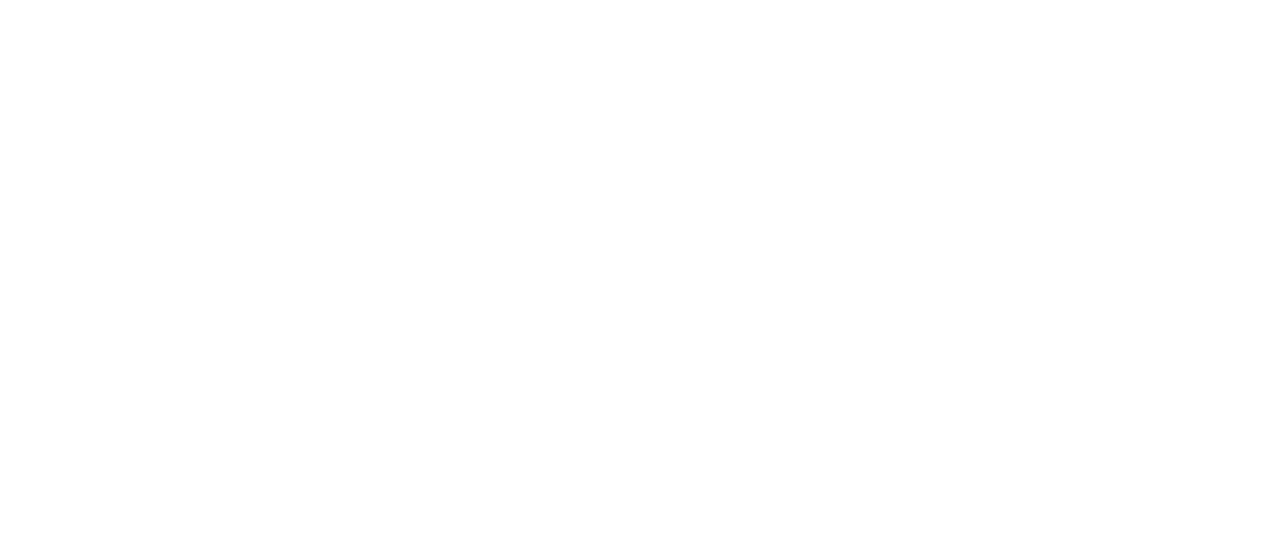
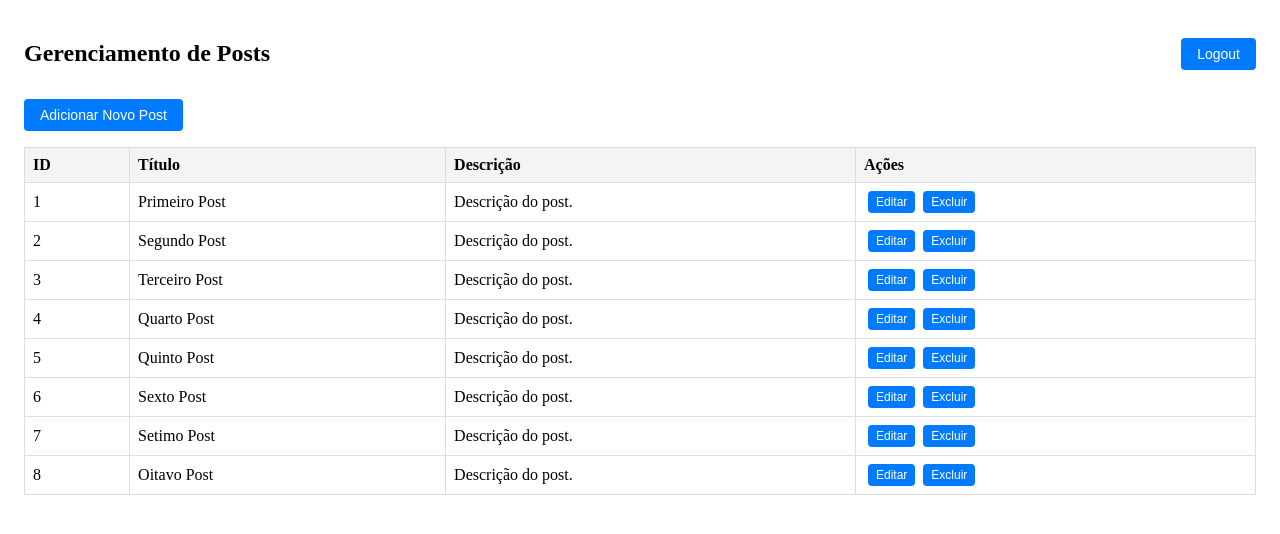
Before and after one commit to barbara-azevedo/techChallenge3, a React (Vite) app: page /postmanagement in a window 1280 px wide. Before the commit this address had no page. Shown: the top 534 px of the page. Built offline with nearby package versions, Linux system fonts and the light colour scheme.

Commit message:
Adição tela de editor após login. Adição de informações de autor. Criação de tabela de lista de posts para exemplo.

```diff
--- a/src/App.tsx
+++ b/src/App.tsx
@@ -3,6 +3,7 @@ import { BrowserRouter as Router, Routes, Route } from 'react-router-dom';
 import Home from './pages/Home';  // Página Home
 import Post from './pages/Post';
 import Login from './pages/login';
+import PostManagement from './pages/PostManagement';
 
 
 const App: React.FC = () => {
@@ -12,6 +13,7 @@ const App: React.FC = () => {
         <Route path="/" element={<Home />} />  {/* Página inicial */}
         <Route path="/post/:id" element={<Post />} />
         <Route path="/login" element={<Login />} />
+        <Route path="/postmanagement" element={<PostManagement />} />
       </Routes>
     </Router>
   );
--- /dev/null
+++ b/src/components/ListaPostsExemplo.tsx
@@ -0,0 +1,21 @@
+interface posts {
+    id: number;
+    title: string;
+    author: string;
+    content: string;
+    description: string;
+}
+
+
+const posts = [
+    { id: 1, title: 'Post 1', author: 'Autor 1', content: 'TEXTO TEXTO TEXTO TEXTO TEXTO TEXTO TEXTO TEXTO TEXTO TEXTO TEXTO TEXTO TEXTO TEXTO TEXTO TEXTO', description: 'Resumo do post 1' },
+    { id: 2, title: 'Post 2', author: 'Autor 2', content: 'TEXTO TEXTO TEXTO TEXTO TEXTO TEXTO TEXTO TEXTO TEXTO TEXTO TEXTO TEXTO TEXTO TEXTO TEXTO TEXTO', description: 'Resumo do post 2' },
+    { id: 3, title: 'Post 3', author: 'Autor 3', content: 'TEXTO TEXTO TEXTO TEXTO TEXTO TEXTO TEXTO TEXTO TEXTO TEXTO TEXTO TEXTO TEXTO TEXTO TEXTO TEXTO', description: 'Resumo do post 3' },
+    { id: 4, title: 'Post 4', author: 'Autor 4', content: 'TEXTO TEXTO TEXTO TEXTO TEXTO TEXTO TEXTO TEXTO TEXTO TEXTO TEXTO TEXTO TEXTO TEXTO TEXTO TEXTO', description: 'Resumo do post 4' },
+    { id: 5, title: 'Post 5', author: 'Autor 5', content: 'TEXTO TEXTO TEXTO TEXTO TEXTO TEXTO TEXTO TEXTO TEXTO TEXTO TEXTO TEXTO TEXTO TEXTO TEXTO TEXTO', description: 'Resumo do post 5' },
+    { id: 6, title: 'Post 6', author: 'Autor 6', content: 'TEXTO TEXTO TEXTO TEXTO TEXTO TEXTO TEXTO TEXTO TEXTO TEXTO TEXTO TEXTO TEXTO TEXTO TEXTO TEXTO', description: 'Resumo do post 6' },
+    { id: 7, title: 'Post 7', author: 'Autor 7', content: 'TEXTO TEXTO TEXTO TEXTO TEXTO TEXTO TEXTO TEXTO TEXTO TEXTO TEXTO TEXTO TEXTO TEXTO TEXTO TEXTO', description: 'Resumo do post 7' },
+    { id: 8, title: 'Post 8', author: 'Autor 8', content: 'TEXTO TEXTO TEXTO TEXTO TEXTO TEXTO TEXTO TEXTO TEXTO TEXTO TEXTO TEXTO TEXTO TEXTO TEXTO TEXTO', description: 'Resumo do post 8' },
+];
+
+export default posts;
--- a/src/components/PostContent.tsx
+++ b/src/components/PostContent.tsx
@@ -2,13 +2,15 @@ import React from 'react';
 
 interface PostContentProps {
     title: string;
+    author: string;
     content: string;
 }
 
-const PostContent: React.FC<PostContentProps> = ({ title, content }) => {
+const PostContent: React.FC<PostContentProps> = ({ title, author, content }) => {
     return (
         <div>
             <h1>{title}</h1>
+            <p>{author}</p>
             <p>{content}</p>
         </div>
     );
--- a/src/main.tsx
+++ b/src/main.tsx
@@ -4,6 +4,7 @@ import { BrowserRouter, Routes, Route } from 'react-router-dom';
 import HomePage from './pages/Home';
 import Post from './pages/Post';
 import Login from './pages/login';
+import PostManagement from './pages/PostManagement';
 
 ReactDOM.createRoot(document.getElementById('root')!).render(
   <React.StrictMode>
@@ -12,6 +13,7 @@ ReactDOM.createRoot(document.getElementById('root')!).render(
         <Route path="/" element={<HomePage />} />
         <Route path="/post/:id" element={<Post />} />
         <Route path="/login" element={<Login />} />
+        <Route path="/postmanagement" element={<PostManagement />} />
       </Routes>
     </BrowserRouter>
   </React.StrictMode>
--- a/src/pages/Home.tsx
+++ b/src/pages/Home.tsx
@@ -12,6 +12,7 @@ const HomeContainer = styled.div`
 interface Post {
     id: number;
     title: string;
+    author: string;
     description: string;
 }
 
@@ -23,14 +24,14 @@ const Home: React.FC = () => {
     // Simula a busca de posts (pode ser de uma API)
     useEffect(() => {
         const fetchedPosts: Post[] = [
-          { id: 1, title: 'Primeiro Post', description: 'Descrição do post.' },
-          { id: 2, title: 'Segundo Post', description: 'Descrição do post.' },
-          { id: 3, title: 'Terceiro Post', description: 'Descrição do post.' },
-          { id: 4, title: 'Quarto Post', description: 'Descrição do post.' },
-          { id: 5, title: 'Quinto Post', description: 'Descrição do post.' },
-          { id: 6, title: 'Sexto Post', description: 'Descrição do post.' },
-          { id: 7, title: 'Setimo Post', description: 'Descrição do post.' },
-          { id: 8, title: 'Oitavo Post', description: 'Descrição do post.' },
+          { id: 1, title: 'Primeiro Post', author: 'Autor 1', description: 'Descrição do post.' },
+          { id: 2, title: 'Segundo Post', author: 'Autor 2', description: 'Descrição do post.' },
+          { id: 3, title: 'Terceiro Post', author: 'Autor 3', description: 'Descrição do post.' },
+          { id: 4, title: 'Quarto Post', author: 'Autor 4', description: 'Descrição do post.' },
+          { id: 5, title: 'Quinto Post', author: 'Autor 5', description: 'Descrição do post.' },
+          { id: 6, title: 'Sexto Post', author: 'Autor 6', description: 'Descrição do post.' },
+          { id: 7, title: 'Setimo Post', author: 'Autor 7', description: 'Descrição do post.' },
+          { id: 8, title: 'Oitavo Post', author: 'Autor 8', description: 'Descrição do post.' },
         ];
 
         setPosts(fetchedPosts);  // Define todos os posts
--- a/src/pages/Post.tsx
+++ b/src/pages/Post.tsx
@@ -2,22 +2,13 @@ import React, { useEffect, useState } from 'react';
 import { useParams } from 'react-router-dom';
 import PostContent from '../components/PostContent';  // Componente para exibir o conteúdo do post
 import BackButton from '../components/BackButton';   // Botão para voltar à home
+import posts from '../components/ListaPostsExemplo';
+import Header from '../components/Header';
 
-// Simulando os dados dos posts
-const posts = [
-    { id: 1, title: 'Post 1', content: 'TEXTO TEXTO TEXTO TEXTO TEXTO TEXTO TEXTO TEXTO TEXTO TEXTO TEXTO TEXTO TEXTO TEXTO TEXTO TEXTO' },
-    { id: 2, title: 'Post 2', content: 'TEXTO TEXTO TEXTO TEXTO TEXTO TEXTO TEXTO TEXTO TEXTO TEXTO TEXTO TEXTO TEXTO TEXTO TEXTO TEXTO' },
-    { id: 3, title: 'Post 3', content: 'TEXTO TEXTO TEXTO TEXTO TEXTO TEXTO TEXTO TEXTO TEXTO TEXTO TEXTO TEXTO TEXTO TEXTO TEXTO TEXTO' },
-    { id: 4, title: 'Post 1', content: 'TEXTO TEXTO TEXTO TEXTO TEXTO TEXTO TEXTO TEXTO TEXTO TEXTO TEXTO TEXTO TEXTO TEXTO TEXTO TEXTO' },
-    { id: 5, title: 'Post 2', content: 'TEXTO TEXTO TEXTO TEXTO TEXTO TEXTO TEXTO TEXTO TEXTO TEXTO TEXTO TEXTO TEXTO TEXTO TEXTO TEXTO' },
-    { id: 6, title: 'Post 1', content: 'TEXTO TEXTO TEXTO TEXTO TEXTO TEXTO TEXTO TEXTO TEXTO TEXTO TEXTO TEXTO TEXTO TEXTO TEXTO TEXTO' },
-    { id: 7, title: 'Post 2', content: 'TEXTO TEXTO TEXTO TEXTO TEXTO TEXTO TEXTO TEXTO TEXTO TEXTO TEXTO TEXTO TEXTO TEXTO TEXTO TEXTO' },
-    { id: 8, title: 'Post 1', content: 'TEXTO TEXTO TEXTO TEXTO TEXTO TEXTO TEXTO TEXTO TEXTO TEXTO TEXTO TEXTO TEXTO TEXTO TEXTO TEXTO' },
-];
 
 const Post: React.FC = () => {
     const { id } = useParams<{ id: string }>();  // Captura o parâmetro 'id' da URL
-    const [post, setPost] = useState<{ title: string; content: string } | null>(null);
+    const [post, setPost] = useState<{ title: string; author:string; content: string } | null>(null);
 
     useEffect(() => {
         const postId = id ? parseInt(id, 10) : null;  // Converte o 'id' da URL para número
@@ -33,7 +24,8 @@ const Post: React.FC = () => {
 
     return (
         <div>
-            <PostContent title={post.title} content={post.content} />  {/* Exibe o título e conteúdo */}
+            <Header />
+            <PostContent title={post.title} author={post.author} content={post.content} />  {/* Exibe o título e conteúdo */}
             <BackButton />  {/* Botão para voltar à página inicial */}
         </div>
     );
--- /dev/null
+++ b/src/pages/PostManagement.tsx
@@ -0,0 +1,146 @@
+import React, { useState } from 'react';
+import styled from 'styled-components';
+import { useNavigate } from 'react-router-dom';
+
+interface Post {
+    id: number;
+    author: string;
+    title: string;
+    description: string;
+}
+
+const Container = styled.div`
+    padding: 16px;
+`;
+
+const Header = styled.div`
+    display: flex;
+    justify-content: space-between;
+    align-items: center;
+    margin-bottom: 16px;
+`;
+
+const Title = styled.h1`
+    font-size: 24px;
+`;
+
+const Button = styled.button`
+    background-color: #007bff;
+    color: white;
+    border: none;
+    border-radius: 4px;
+    padding: 8px 16px;
+    font-size: 14px;
+    cursor: pointer;
+
+    &:hover {
+        background-color: #0056b3;
+    }
+`;
+
+const Table = styled.table`
+    width: 100%;
+    border-collapse: collapse;
+    margin-top: 16px;
+`;
+
+const TableHeader = styled.th`
+    background-color: #f4f4f4;
+    padding: 8px;
+    border: 1px solid #ddd;
+    text-align: left;
+`;
+
+const TableCell = styled.td`
+    padding: 8px;
+    border: 1px solid #ddd;
+`;
+
+const ActionButton = styled.button`
+    margin: 0 4px;
+    background-color: #007bff;
+    color: white;
+    border: none;
+    border-radius: 4px;
+    padding: 4px 8px;
+    font-size: 12px;
+    cursor: pointer;
+
+    &:hover {
+        background-color: #0056b3;
+    }
+`;
+
+const PostManagement: React.FC = () => {
+    const navigate = useNavigate();
+
+    const [posts, setPosts] = useState<Post[]>([
+          { id: 1, title: 'Primeiro Post', author: 'Autor 1', description: 'Descrição do post.' },
+          { id: 2, title: 'Segundo Post', author: 'Autor 2', description: 'Descrição do post.' },
+          { id: 3, title: 'Terceiro Post', author: 'Autor 3', description: 'Descrição do post.' },
+          { id: 4, title: 'Quarto Post', author: 'Autor 4', description: 'Descrição do post.' },
+          { id: 5, title: 'Quinto Post', author: 'Autor 5', description: 'Descrição do post.' },
+          { id: 6, title: 'Sexto Post', author: 'Autor 6', description: 'Descrição do post.' },
+          { id: 7, title: 'Setimo Post', author: 'Autor 7', description: 'Descrição do post.' },
+          { id: 8, title: 'Oitavo Post', author: 'Autor 8', description: 'Descrição do post.' },
+    ]);
+
+    const handleLogout = () => {
+        navigate('/'); // Redireciona para a página inicial
+    };
+
+    const handleAddPost = () => {
+        // Lógica para adicionar novo post (ex.: abrir modal ou redirecionar para uma página)
+        alert('Adicionar novo post!');
+    };
+
+    const handleEditPost = (id: number) => {
+        // Lógica para edição do post
+        alert(`Editar post ${id}`);
+    };
+
+    const handleDeletePost = (id: number) => {
+        if (window.confirm('Tem certeza que deseja excluir este post?')) {
+            setPosts(posts.filter((post) => post.id !== id));
+        }
+    };
+
+    return (
+        <Container>
+            <Header>
+                <Title>Gerenciamento de Posts</Title>
+                <Button onClick={handleLogout}>Logout</Button>
+            </Header>
+            <Button onClick={handleAddPost}>Adicionar Novo Post</Button>
+            <Table>
+                <thead>
+                    <tr>
+                        <TableHeader>ID</TableHeader>
+                        <TableHeader>Título</TableHeader>
+                        <TableHeader>Descrição</TableHeader>
+                        <TableHeader>Ações</TableHeader>
+                    </tr>
+                </thead>
+                <tbody>
+                    {posts.map((post) => (
+                        <tr key={post.id}>
+                            <TableCell>{post.id}</TableCell>
+                            <TableCell>{post.title}</TableCell>
+                            <TableCell>{post.description}</TableCell>
+                            <TableCell>
+                                <ActionButton onClick={() => handleEditPost(post.id)}>
+                                    Editar
+                                </ActionButton>
+                                <ActionButton onClick={() => handleDeletePost(post.id)}>
+                                    Excluir
+                                </ActionButton>
+                            </TableCell>
+                        </tr>
+                    ))}
+                </tbody>
+            </Table>
+        </Container>
+    );
+};
+
+export default PostManagement;
--- a/src/pages/login.tsx
+++ b/src/pages/login.tsx
@@ -56,7 +56,7 @@ const Login: React.FC = () => {
         // Lógica simples para validação de login (deve ser substituída por validação real)
         if (username === 'admin' && password === 'admin') {
             alert('Login bem-sucedido!');
-            navigate('/');  // Redireciona para a página principal após login bem-sucedido
+            navigate('/postmanagement');  // Redireciona para a página principal após login bem-sucedido
         } else {
             alert('Usuário ou senha incorretos!');
         }
```
Also changed, not shown: src/components/PostCard.tsx (added, +43 -0 lines), src/components/PostList.tsx (+7 -0 lines).
